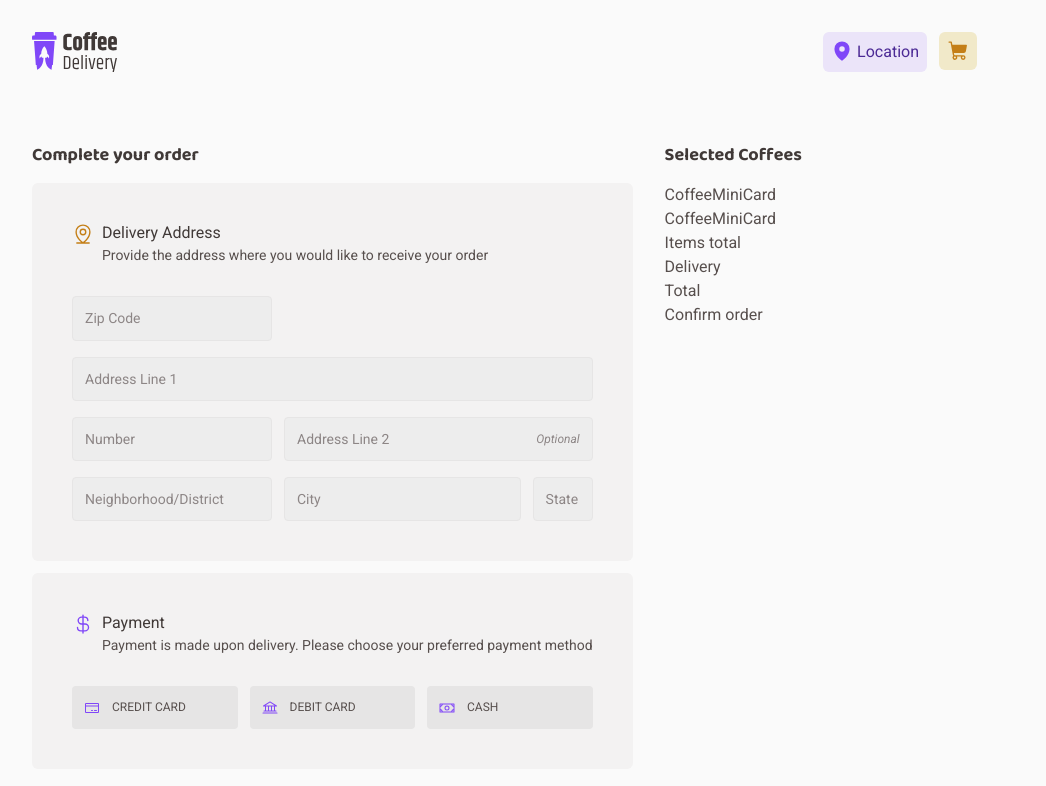
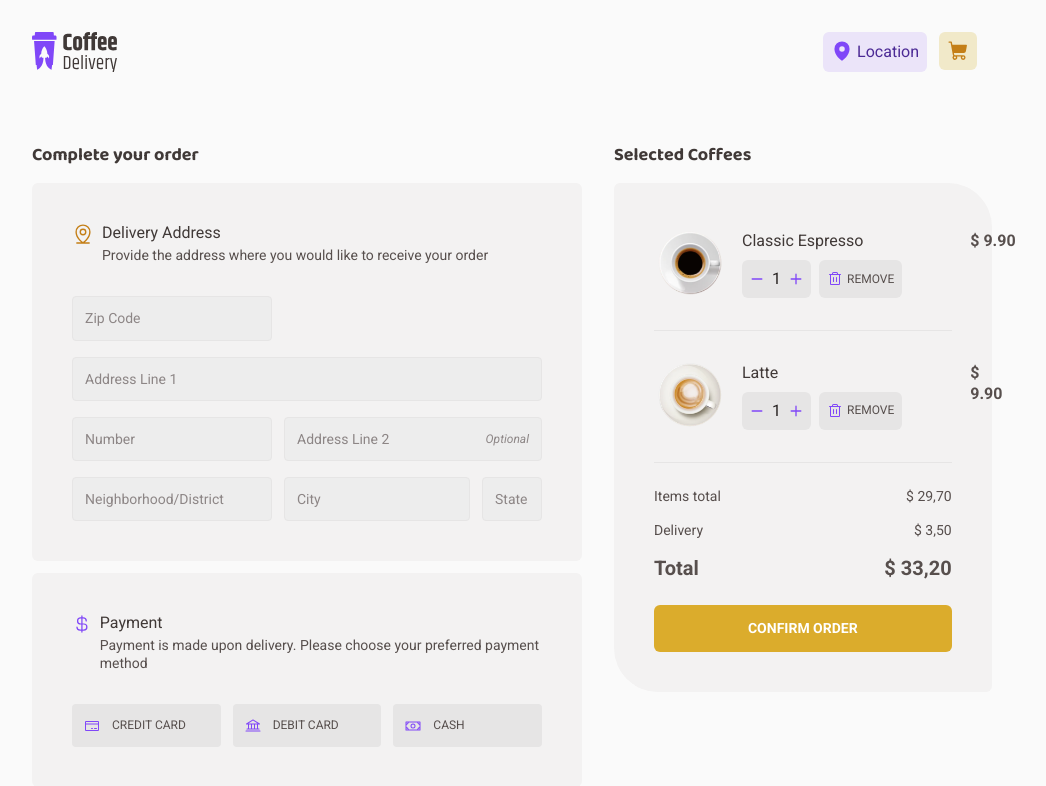
Before and after one commit to rHuggler/coffee-delivery, a React (Vite) app: page /checkout in a window 1280 px wide. Shown: the top 786 px of the page, without its empty margins (128-1174 px from the left). Built offline with nearby package versions, Linux system fonts and the light colour scheme.

Commit message:
Create right column of checkout page

```diff
--- a/src/pages/Checkout/index.tsx
+++ b/src/pages/Checkout/index.tsx
@@ -3,12 +3,16 @@ import {
 	CreditCard,
 	CurrencyDollar,
 	MapPinLine,
+	Minus,
 	Money,
+	Plus,
+	Trash,
 } from "@phosphor-icons/react";
 import { useState } from "react";
 
 export function Checkout() {
 	const [focused, setFocused] = useState(false);
+	const [amount, setAmount] = useState(1);
 
 	function onFocus() {
 		setFocused(true);
@@ -18,9 +22,27 @@ export function Checkout() {
 		setFocused(false);
 	}
 
+	function increaseAmount() {
+		setAmount((state) => {
+			if (state < 99) {
+				return state + 1;
+			}
+			return state;
+		});
+	}
+
+	function decreaseAmount() {
+		setAmount((state) => {
+			if (state > 1) {
+				return state - 1;
+			}
+			return state;
+		});
+	}
+
 	return (
 		<main className="flex mt-10 gap-8">
-			<section>
+			<section className="grow-[7]">
 				<h5 className="text-brown-800 font-title font-bold text-lg leading-130%">
 					Complete your order
 				</h5>
@@ -120,20 +142,124 @@ export function Checkout() {
 					</section>
 				</form>
 			</section>
-			<section>
+			<section className="grow">
 				<h5 className="text-brown-800 font-title font-bold text-lg leading-130%">
 					Selected Coffees
 				</h5>
-				<div className="mt-4">
-					<p>CoffeeMiniCard</p>
-					<p>CoffeeMiniCard</p>
-				</div>
-				<div>
-					<p>Items total</p>
-					<p>Delivery</p>
-					<p>Total</p>
-					<button type="button">Confirm order</button>
-				</div>
+				<section className="flex flex-col mt-4 gap-6 p-10 bg-brown-200 rounded-md rounded-tr-5.5xl rounded-bl-5.5xl">
+					<div className="flex">
+						<div className="flex pl-1 py-2 gap-5">
+							<img
+								src="/coffees/classic-espresso.png"
+								alt=""
+								className="size-16"
+							/>
+							<div className="flex flex-col gap-2">
+								<p className="text-base leading-130% text-brown-800">
+									Classic Espresso
+								</p>
+								<div className="flex gap-2">
+									<div className="flex items-center gap-2 p-2 rounded-md bg-brown-400 text-brown-900 text-base leading-130%">
+										<button
+											type="button"
+											className="text-purple-500 relative px-1 py-2 -m-1"
+											onClick={decreaseAmount}
+										>
+											<Minus size={14} weight="bold" />
+										</button>
+										<span className="text-brown-900">{amount}</span>
+										<button
+											type="button"
+											className="text-purple-500 relative px-1 py-2 -m-1"
+											onClick={increaseAmount}
+										>
+											<Plus size={14} weight="bold" />
+										</button>
+									</div>
+									<div className="flex items-center gap-1 p-2 rounded-md bg-brown-400 text-brown-900 text-base leading-130%">
+										<button
+											type="button"
+											className="text-purple-500"
+											onClick={decreaseAmount}
+										>
+											<Trash size={16} />
+										</button>
+										<span className="uppercase text-xs leading-160% text-brown-700">
+											Remove
+										</span>
+									</div>
+								</div>
+							</div>
+							<p className="text-brown-700 text-base leading-130% font-bold pl-12 text-nowrap">
+								$ 9.90
+							</p>
+						</div>
+					</div>
+					<div className="border-b-1 border-brown-400" />
+					<div className="flex">
+						<div className="flex pl-1 py-2 gap-5">
+							<img src="/coffees/latte.png" alt="" className="size-16" />
+							<div className="flex flex-col gap-2">
+								<p className="text-base leading-130% text-brown-800">Latte</p>
+								<div className="flex gap-2">
+									<div className="flex items-center gap-2 p-2 rounded-md bg-brown-400 text-brown-900 text-base leading-130%">
+										<button
+											type="button"
+											className="text-purple-500 relative px-1 py-2 -m-1"
+											onClick={decreaseAmount}
+										>
+											<Minus size={14} weight="bold" />
+										</button>
+										<span className="text-brown-900">{amount}</span>
+										<button
+											type="button"
+											className="text-purple-500 relative px-1 py-2 -m-1"
+											onClick={increaseAmount}
+										>
+											<Plus size={14} weight="bold" />
+										</button>
+									</div>
+									<div className="flex items-center gap-1 p-2 rounded-md bg-brown-400 text-brown-900 text-base leading-130%">
+										<button
+											type="button"
+											className="text-purple-500"
+											onClick={decreaseAmount}
+										>
+											<Trash size={16} />
+										</button>
+										<span className="uppercase text-xs leading-160% text-brown-700">
+											Remove
+										</span>
+									</div>
+								</div>
+							</div>
+							<p className="text-brown-700 text-base leading-130% font-bold pl-12">
+								$ 9.90
+							</p>
+						</div>
+					</div>
+					<div className="border-b-1 border-brown-400" />
+					<div className="flex flex-col gap-4">
+						<div className="flex justify-between text-sm leading-130%">
+							<p>Items total</p>
+							<p>$ 29,70</p>
+						</div>
+						<div className="flex justify-between text-sm leading-130%">
+							<p>Delivery</p>
+							<p>$ 3,50</p>
+						</div>
+						<div className="flex justify-between font-bold text-xl leading-130%">
+							<p>Total</p>
+							<p>$ 33,20</p>
+						</div>
+					</div>
+					<button
+						type="button"
+						className="p-3 bg-yellow-500 text-white font-bold uppercase text-sm leading-160% rounded-md"
+					>
+						Confirm order
+					</button>
+				</section>
 			</section>
 		</main>
 	);
--- a/tailwind.config.js
+++ b/tailwind.config.js
@@ -54,7 +54,8 @@ export default {
       },
       borderRadius: {
         'smmd': '0.25rem',
-        '4.5xl': '2.25rem'
+        '4.5xl': '2.25rem',
+        '5.5xl': '2.75rem',
       },
       borderWidth: {
         '1': '1px',
```
